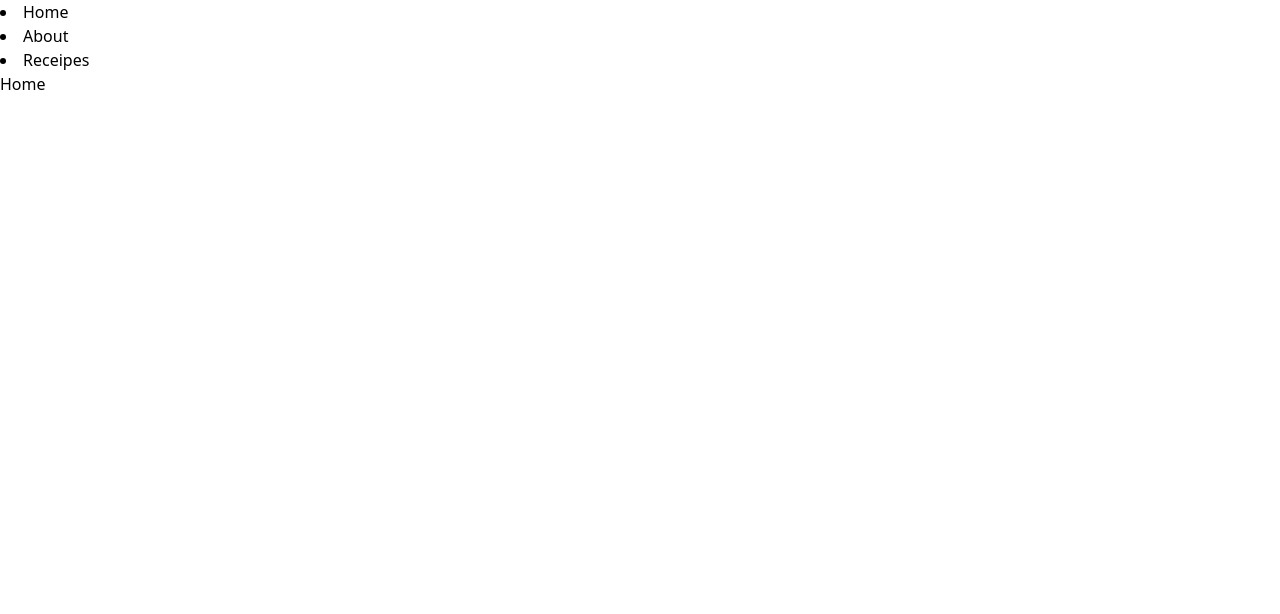
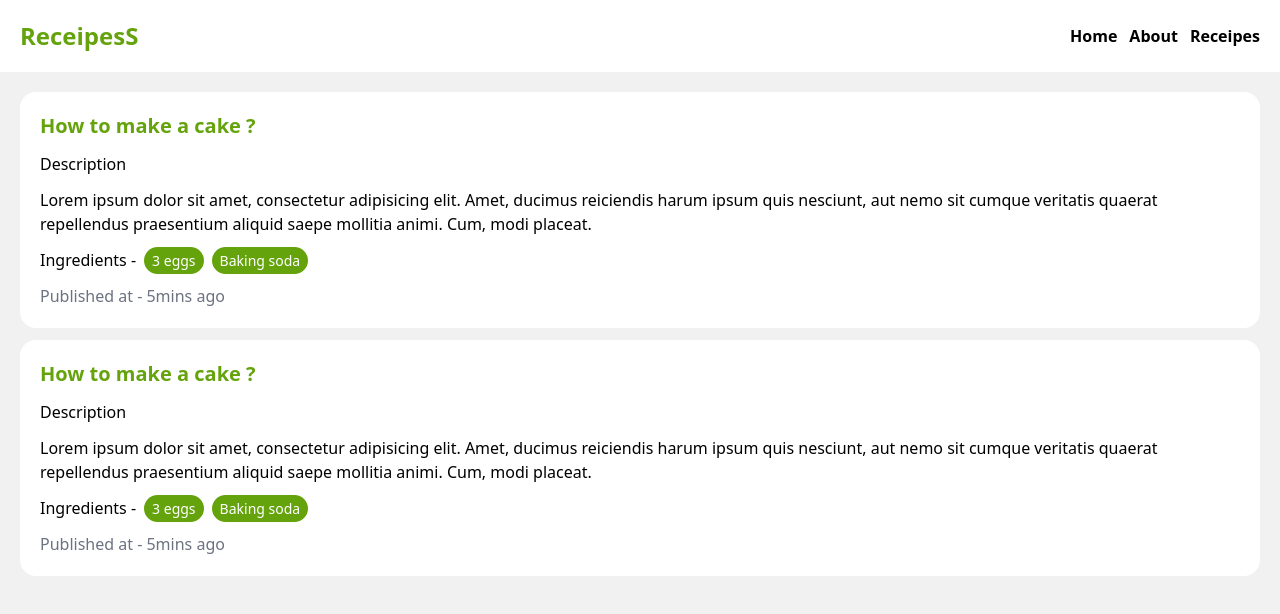
Before and after one commit to kar3a-A/Nodejs-course, a React (Vite) app in the folder frontend/: page / in a window 1280 px wide. Shown: the top 614 px of the page. Built offline with nearby package versions, Linux system fonts and the light colour scheme.

Commit message:
improve desgin with tailwind css

```diff
--- a/frontend/src/App.jsx
+++ b/frontend/src/App.jsx
@@ -1,18 +1,15 @@
 
-import { NavLink, Outlet } from 'react-router-dom'
+import { Outlet } from 'react-router-dom'
 import './App.css'
+import Navbar from './components/Navbar'
 
 function App() {
 
 
   return (
     <>
-    <nav>
-      <li ><NavLink to="/">Home</NavLink></li>
-      <li><NavLink to="/about">About</NavLink></li>
-      <li><NavLink to="/receipes">Receipes</NavLink></li>
-    </nav>
-    <div>
+    <Navbar />
+    <div className='p-5 bg-[#f1f1f1] h-screen'>
       <Outlet />
     </div>
     </>
--- /dev/null
+++ b/frontend/src/components/Navbar.jsx
@@ -0,0 +1,21 @@
+import { NavLink } from "react-router-dom"
+
+
+const Navbar = () => {
+  return (
+    <>
+    <nav className='flex justify-between items-center p-5'>
+        <div>
+            <h1 className='font-bold text-2xl text-lime-600'>ReceipesS</h1>
+        </div>
+        <ul className='flex space-x-3 font-bold'>
+            <li ><NavLink to="/" className='hover:text-lime-500'>Home</NavLink></li>
+            <li><NavLink to="/about" className='hover:text-lime-500'>About</NavLink></li>
+            <li><NavLink to="/receipes" className='hover:text-lime-500'>Receipes</NavLink></li>
+        </ul>
+        </nav>
+    </>
+  )
+}
+
+export default Navbar
--- a/frontend/src/pages/Home.jsx
+++ b/frontend/src/pages/Home.jsx
@@ -2,7 +2,30 @@
 
 const Home = () => {
   return (
-    <div>Home</div>
+    <div className="space-y-3">
+        <div className="bg-white p-5 rounded-2xl space-y-3">
+            <h3 className="text-xl font-bold text-lime-600">How to make a cake ?</h3>
+            <p>Description</p>
+            <p>Lorem ipsum dolor sit amet, consectetur adipisicing elit. Amet, ducimus reiciendis harum ipsum quis nesciunt, aut nemo sit cumque veritatis quaerat repellendus praesentium aliquid saepe mollitia animi. Cum, modi placeat.</p>
+            <div className="space-x-2">
+                <span>Ingredients -</span>
+                <span className="bg-lime-600 text-white px-2 py-1 text-sm rounded-full">3 eggs</span>
+                <span className="bg-lime-600 text-white px-2 py-1 text-sm rounded-full" >Baking soda</span>
+            </div>
+            <p className="text-gray-500">Published at - 5mins ago</p>
+        </div>
+        <div className="bg-white p-5 rounded-2xl space-y-3">
+            <h3 className="text-xl font-bold text-lime-600">How to make a cake ?</h3>
+            <p>Description</p>
+            <p>Lorem ipsum dolor sit amet, consectetur adipisicing elit. Amet, ducimus reiciendis harum ipsum quis nesciunt, aut nemo sit cumque veritatis quaerat repellendus praesentium aliquid saepe mollitia animi. Cum, modi placeat.</p>
+            <div className="space-x-2">
+                <span>Ingredients -</span>
+                <span className="bg-lime-600 text-white px-2 py-1 text-sm rounded-full">3 eggs</span>
+                <span className="bg-lime-600 text-white px-2 py-1 text-sm rounded-full" >Baking soda</span>
+            </div>
+            <p className="text-gray-500">Published at - 5mins ago</p>
+        </div>
+    </div>
   )
 }
 
```
